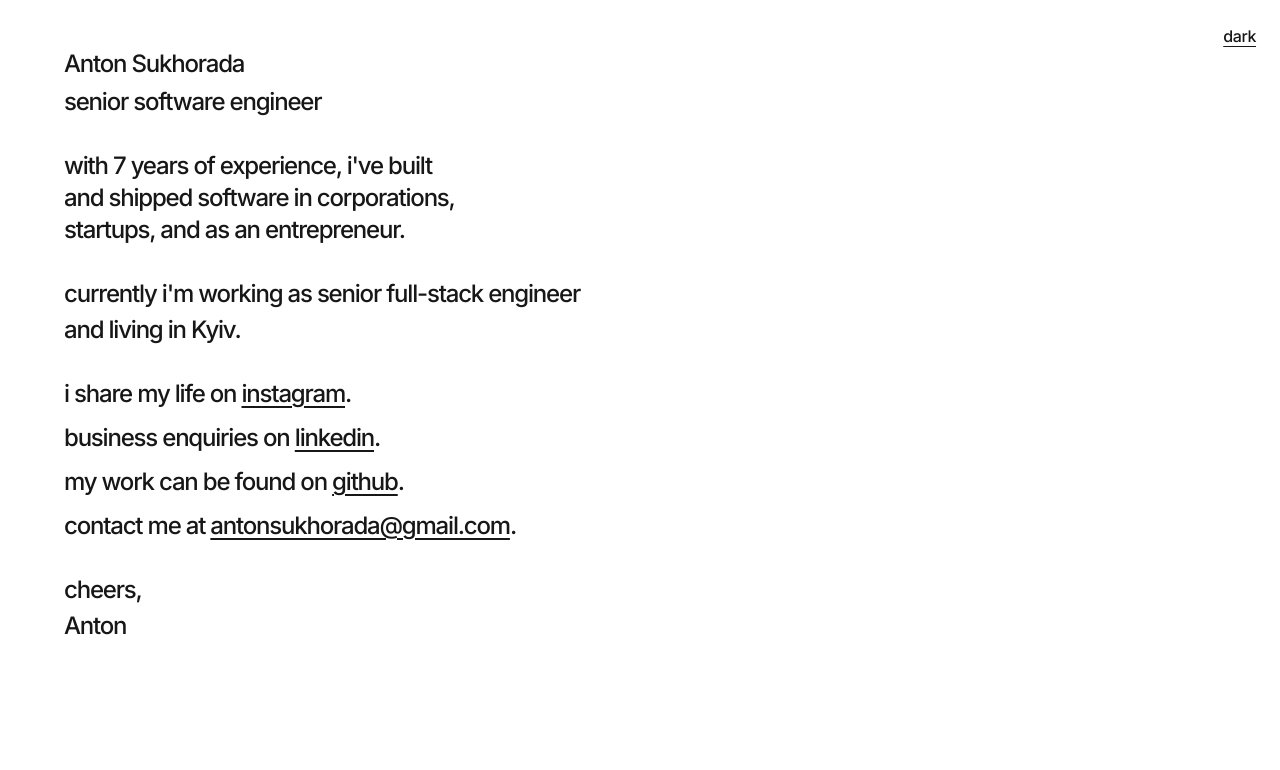
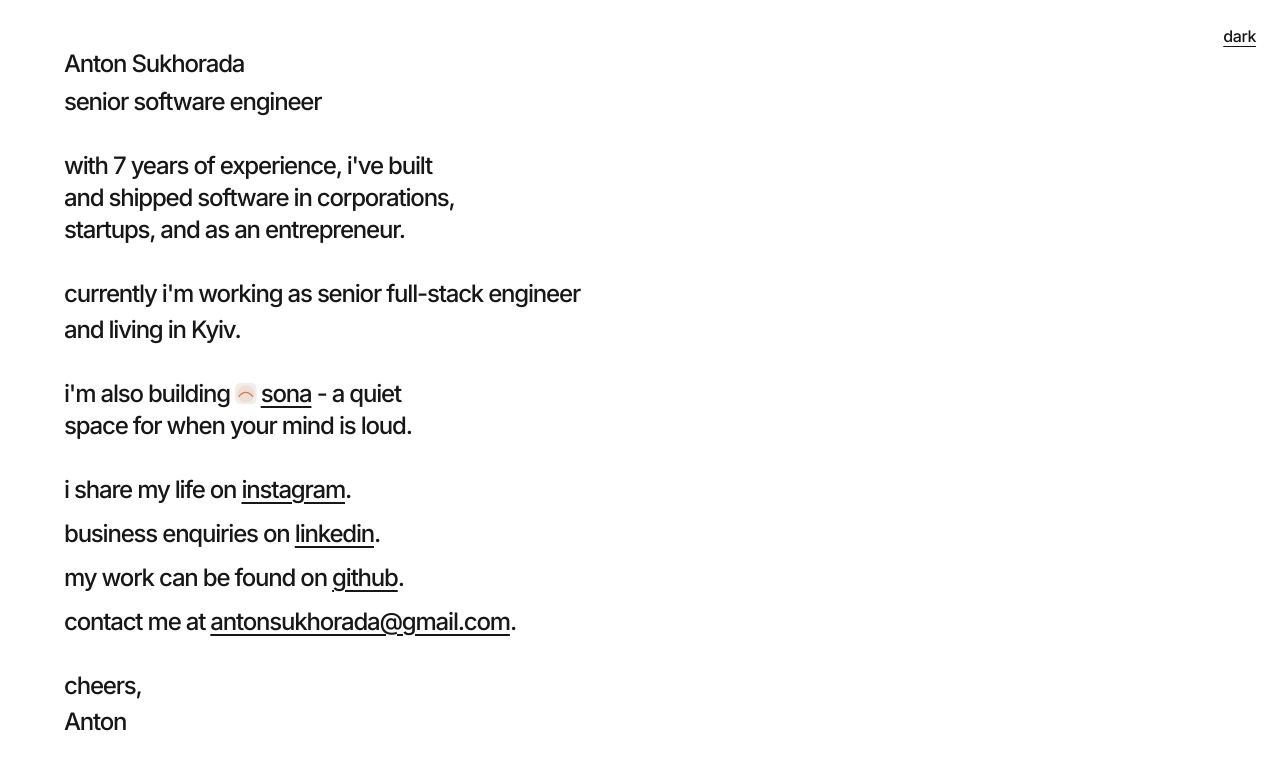
Before and after one commit to AntonSukhoradaDA/portfolio-card, a Next.js app: page / in a window 1280 px wide. Shown: the top 770 px of the page. Built offline with nearby package versions, Linux system fonts and the light colour scheme.

Commit message:
[PC-6]: add sona

```diff
--- a/src/app/page.tsx
+++ b/src/app/page.tsx
@@ -15,6 +15,29 @@ export default function Home() {
         <p>currently i'm working as senior full-stack engineer</p>
         <p>and living in Kyiv.</p>
       </div>
+      <p>
+        i'm also building{" "}
+        <a
+          className={linkClass}
+          href="https://www.joinsona.app/"
+          target="_blank"
+          rel="noopener noreferrer"
+          aria-label="Sona app"
+        >
+          <svg
+            xmlns="http://www.w3.org/2000/svg"
+            viewBox="0 0 120 120"
+            className="inline-block w-[0.9em] h-[0.9em] rounded-[0.2em] align-[-0.1em] mr-1"
+            aria-hidden="true"
+          >
+            <rect width="120" height="120" rx="28" fill="#F0EEE6" />
+            <circle cx="60" cy="60" r="48" fill="#D97757" opacity="0.12" />
+            <path d="M 22 74 Q 60 30 98 74" stroke="#D97757" strokeWidth="7" fill="none" strokeLinecap="round" />
+          </svg>
+          sona
+        </a>{" "}
+        - a quiet space for when your mind is loud.
+      </p>
       <ul className="flex flex-col gap-2 lg:gap-3 list-none">
         <li>
           i share my life on{" "}
```
Also changed, not shown: src/app/app.svg (added).
